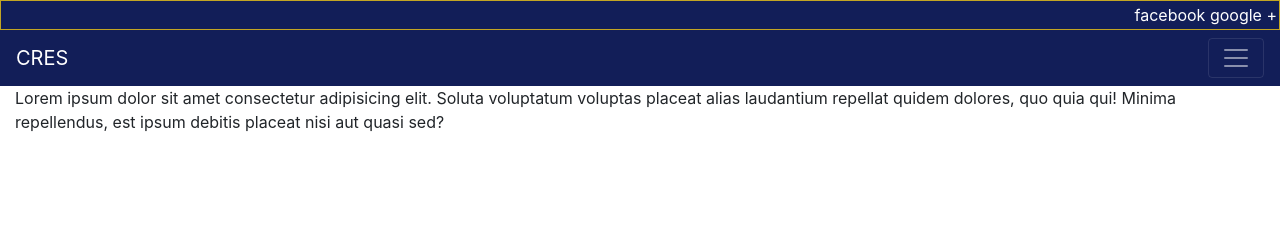
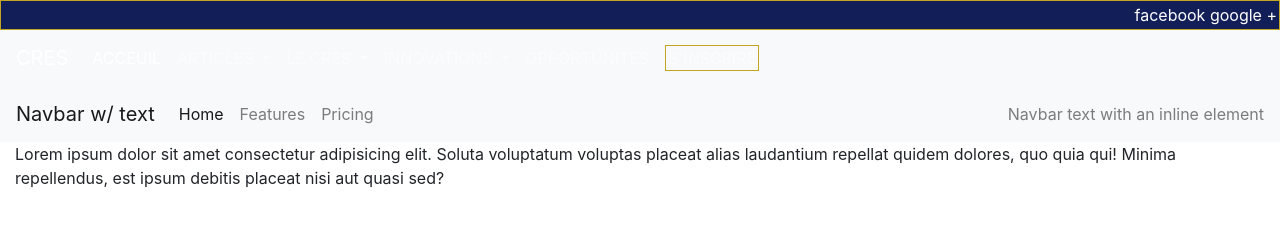
Before and after one commit to MUHESI/cresvirtus, a plain HTML site: page index.html in a window 1280 px wide. Drawn offline with Linux system fonts and the light colour scheme.

Commit message:
creation du menu eavec texte

```diff
--- a/index.html
+++ b/index.html
@@ -54,7 +54,9 @@
       <span>facebook</span> <span>google +</span>
     </div>
 
-    <nav class="navbar navbar-dark backgroundCres">
+    <nav
+      class="navbar navbar-expand-lg navbar-light bg-light navbar navbar-dark backgroundCres"
+    >
       <a class="navbar-brand" href="#">CRES</a>
       <button
         class="navbar-toggler"
@@ -156,6 +158,37 @@
       </div>
     </nav>
 
+    <nav class="navbar navbar-expand-lg navbar-light bg-light">
+      <a class="navbar-brand" href="#">Navbar w/ text</a>
+      <button
+        class="navbar-toggler"
+        type="button"
+        data-toggle="collapse"
+        data-target="#navbarText"
+        aria-controls="navbarText"
+        aria-expanded="false"
+        aria-label="Toggle navigation"
+      >
+        <span class="navbar-toggler-icon"></span>
+      </button>
+      <div class="collapse navbar-collapse" id="navbarText">
+        <ul class="navbar-nav mr-auto">
+          <li class="nav-item active">
+            <a class="nav-link" href="#"
+              >Home <span class="sr-only">(current)</span></a
+            >
+          </li>
+          <li class="nav-item">
+            <a class="nav-link" href="#">Features</a>
+          </li>
+          <li class="nav-item">
+            <a class="nav-link" href="#">Pricing</a>
+          </li>
+        </ul>
+        <span class="navbar-text"> Navbar text with an inline element </span>
+      </div>
+    </nav>
+
     <div class="container-fluid">
       Lorem ipsum dolor sit amet consectetur adipisicing elit. Soluta voluptatum
       voluptas placeat alias laudantium repellat quidem dolores, quo quia qui!
```
